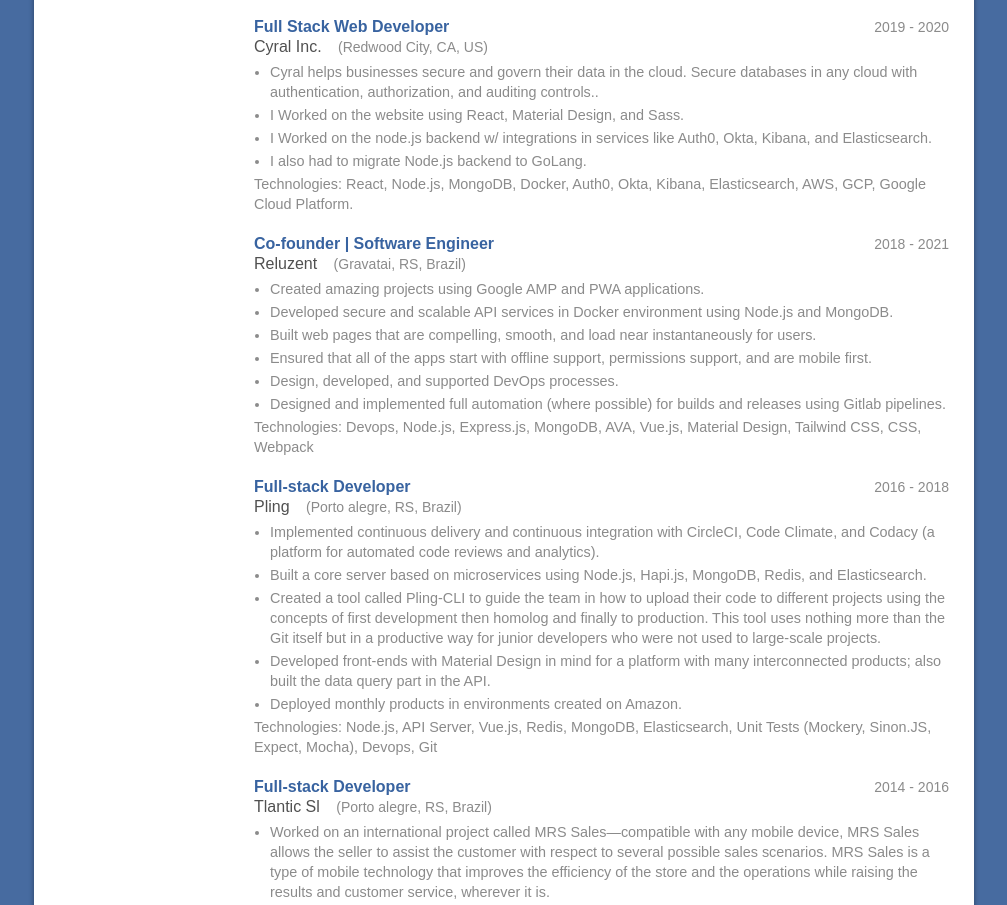
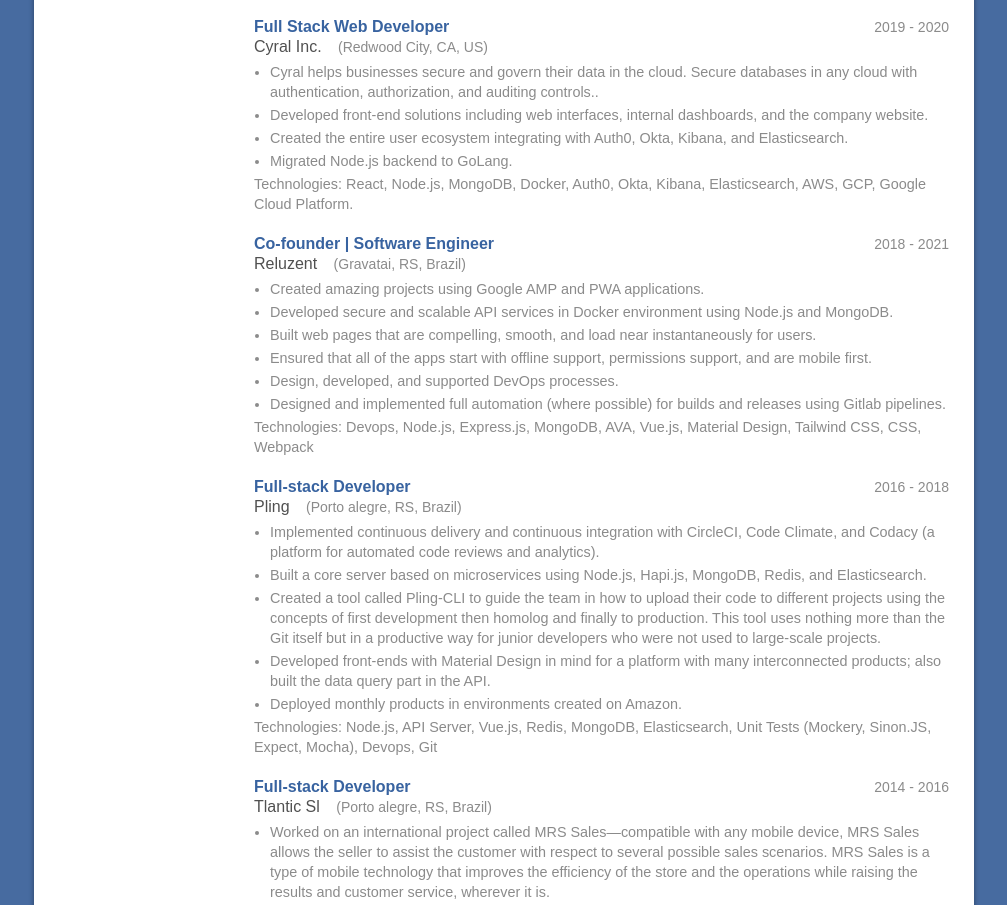
Before and after one commit to ezequielmross/ezequielmross.github.io, a website: page index.html in a window 1280 px wide. Shown: the part 2037-2942 px from the top of the page, without its empty margins (136-1143 px from the left). Drawn offline with Linux system fonts and the light colour scheme.

Commit message:
update history

```diff
--- a/index.html
+++ b/index.html
@@ -328,10 +328,9 @@
                                  <div class="muted">
                                     <ul>
                                        <li>Cyral helps businesses secure and govern their data in the cloud. Secure databases in any cloud with authentication, authorization, and auditing controls..</li>
-                                       <li>I Worked on the website using React, Material Design, and Sass.</li>
-                                       <li>I Worked on the node.js backend w/ integrations in services like
-                                          Auth0, Okta, Kibana, and Elasticsearch.</li>
-                                       <li>I also had to migrate Node.js backend to GoLang.</li>
+                                       <li>Developed front-end solutions including web interfaces, internal dashboards, and the company website.</li>
+                                       <li>Created the entire user ecosystem integrating with Auth0, Okta, Kibana, and Elasticsearch.</li>
+                                       <li>Migrated Node.js backend to GoLang.</li>
                                        <!-- <li>Developed multiple Node.js microservices and used it with docker-compose, and
                                           then set up at Google Cloud Platform.</li> -->
                                     </ul>
```
